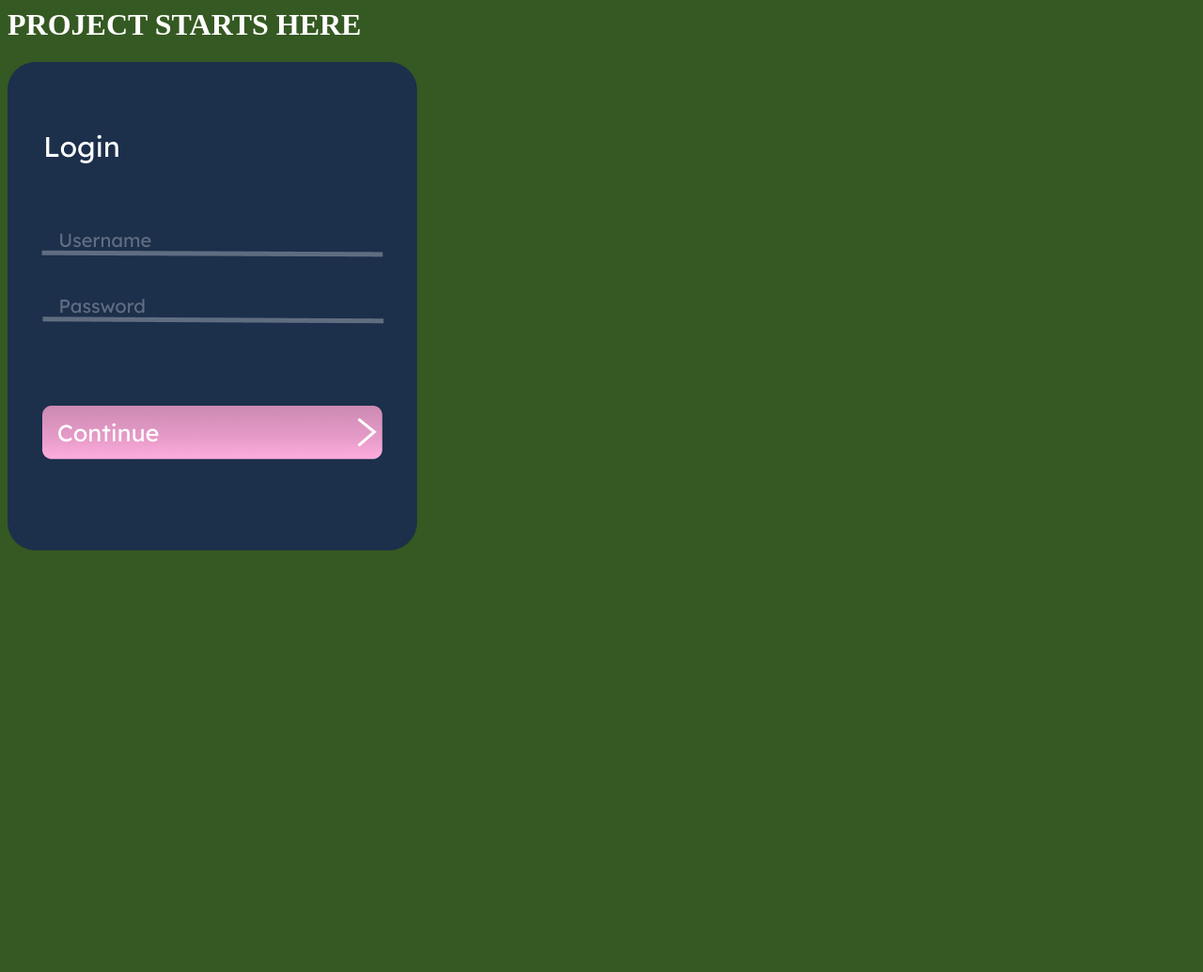
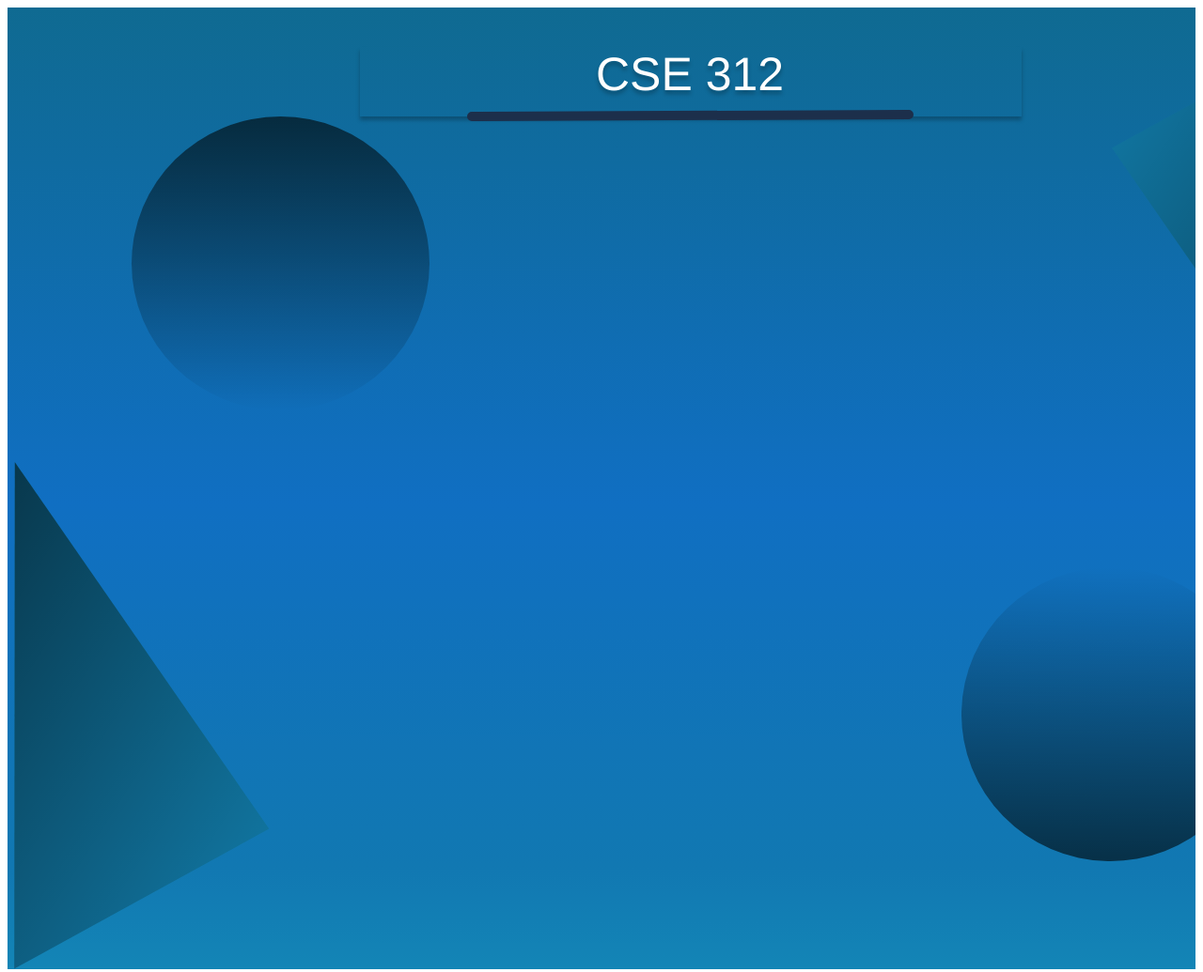
Before and after one commit to oakley-Thomas/CSE312_GroupProject, a plain HTML site: page templates/index.html in a window 1280 px wide. Shown: the whole page at 94% size. Before the commit the page ends 800 px from the top, so only its background shows below. Drawn offline with Linux system fonts and the light colour scheme.

```diff
--- a/static/css/style.css
+++ b/static/css/style.css
@@ -7,7 +7,7 @@
 }
 
 .login .overlap-wrapper {
-    background-color: rgba(255, 255, 255, 1);
+    background-color: #1385B6;
     overflow: hidden;
     background: linear-gradient(
         180deg,
@@ -27,7 +27,9 @@
     position: relative;
     width: 1454px;
     height: 1024px;
-    left: -7px;
+    left: 0px;
+    color: white;
+    font-family: "Lexend Deca-Regular", Helvetica;
 }
 
 .login .background {
--- a/templates/index.html
+++ b/templates/index.html
@@ -1,12 +1,29 @@
+<!--Adapted from Anima Plugin for Figma-->
+<!DOCTYPE html>
 <html>
 <head>
-    <title>Group Project</title>
-    <link rel="stylesheet" type="text/css" href="/static/style.css"/>
-    <link rel="icon" type="image/x-icon" href="/favicon.ico">
+    <link rel="stylesheet" href="/static/css/globals.css" />
+    <link rel="stylesheet" href="/static/css/style.css" />
 </head>
 <body>
+<div class="login">
+    <div class="overlap-wrapper">
+        <div class="overlap">
+            <div class="background">
+                <img class="polygon" src="/static/img/polygon-1.svg" />
+                <img class="img" src="/static/img/polygon-2.svg" />
+                <div class="ellipse"></div>
+                <div class="div"></div>
+            </div>
 
-<h1>PROJECT STARTS HERE</h1>
-<img src="/static/img/login-form.png" />
+            <div class="title">
+                <div class="overlap-group">
+                    <div class="text-wrapper">CSE 312</div>
+                    <img class="underline" src="/static/img/underline.svg" />
+                </div>
+            </div>
+        </div>
+    </div>
+</div>
 </body>
 </html>
```
Also changed, not shown: templates/login.html (+9 -2 lines), 1 other file.
